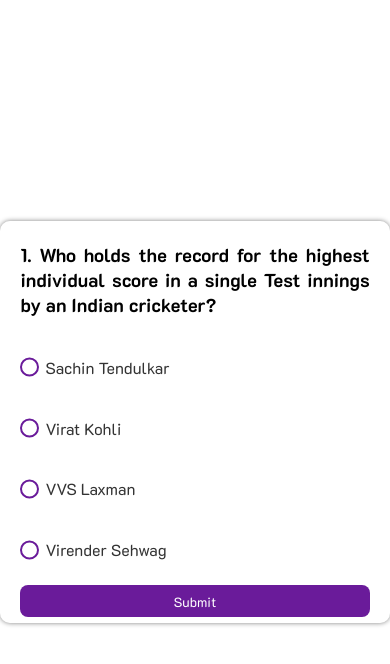
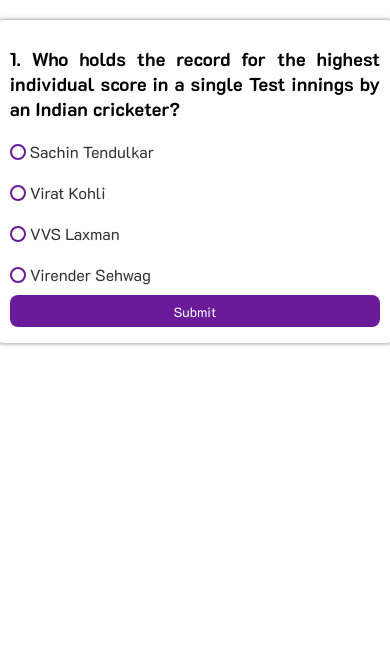
Before and after one commit to Devanshpratapsingh28/Quiz-UI, a plain HTML site: page index.html in a window 390 px wide. Drawn offline with Linux system fonts and the light colour scheme.

Commit message:
16/06/2024

```diff
--- a/quizcss.css
+++ b/quizcss.css
@@ -90,3 +90,54 @@
 #submit:hover {
     background-color: #4a148c;
 }
+
+/* tab and larger-screen*/
+@media (max-width: 768px) {
+    .container {
+        width: 90%;
+        height: auto; /* Allow height to adjust based on content */
+        padding: 20px;
+    }
+
+    .col {
+        width: 100%;
+        padding: 10px;
+    }
+
+    #submit {
+        width: 100%;
+    }
+}
+
+/* Phones and smaller devices */
+@media (max-width: 480px) {
+    body {
+        flex-direction: column;
+        justify-content: flex-start;
+        padding-top: 20px;
+    }
+
+    .container {
+        width: 95%;
+        height: auto; /* Allow height to adjust based on content */
+        padding: 15px;
+    }
+
+    .col {
+        width: 100%;
+        padding: 10px;
+    }
+
+    input[type="radio"] + label {
+        padding-left: 20px; /* Adjust padding for smaller screens */
+    }
+
+    input[type="radio"] + label::before {
+        width: 12px; /* Adjust size for smaller screens */
+        height: 12px;
+    }
+
+    #submit {
+        width: 100%;
+    }
+}
```
